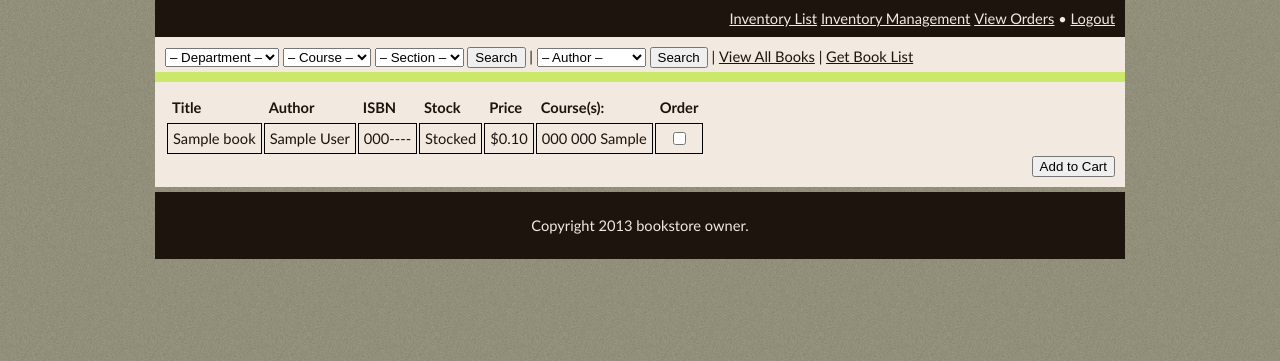
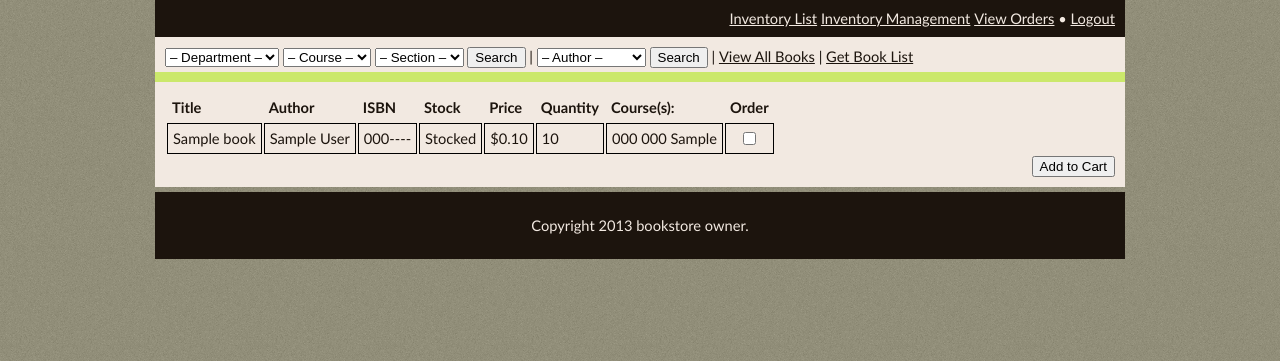
Before and after one commit to MrDOS/wanshitong, a PHP site: page /index.php/inventory in a window 1280 px wide. Shown: the part 59-420 px from the top of the page. Run offline with PHP 8.4, Linux system fonts and the light colour scheme; the visitor is signed in with stand-in values (Sample User, id 1); tables that the repository leaves empty or names only in its code hold one stand-in row (values such as "Sample post"); some libraries are stand-ins or nearby versions.

Commit message:
Stock quantity on inventory list.

```diff
--- a/engine/wanshitong/controllers/BooksController.php
+++ b/engine/wanshitong/controllers/BooksController.php
@@ -19,6 +19,8 @@ class BooksController extends Controller
     private $departments_repository;
     private $authors_repository;
 
+    private $show_quantity;
+
     /**
      * Construct the controller.
      *
@@ -31,6 +33,13 @@ class BooksController extends Controller
         $this->books_repository = $books_repository;
         $this->departments_repository = $departments_repository;
         $this->authors_repository = $authors_repository;
+
+        $this->show_quantity = false;
+    }
+
+    public function setShowQuantity($show_quantity)
+    {
+        $this->show_quantity = $show_quantity;
     }
 
     /**
@@ -61,6 +70,7 @@ class BooksController extends Controller
         $authors = $this->authors_repository->getAuthors();
 
         $view = new FilterableBooksView($books, $departments, $department, $courses, $course, $sections, $section, $authors, $author);
+        $view->setShowQuantity($this->show_quantity);
         $view->render();
     }
 }
--- a/engine/wanshitong/controllers/InventoryController.php
+++ b/engine/wanshitong/controllers/InventoryController.php
@@ -28,6 +28,7 @@ class InventoryController extends BooksController
     {
         $books_repository->setShowUnstocked(true);
         parent::__construct($books_repository, $departments_repository, $authors_repository);
+        parent::setShowQuantity(true);
     }
 
     public function get($get)
--- a/engine/wanshitong/models/Books.php
+++ b/engine/wanshitong/models/Books.php
@@ -51,7 +51,7 @@ class Books implements Repository
     public function getBooks($department = null, $course = null, $section = null)
     {
         $query = <<<SQL
-SELECT t1.isbn, t1.title, t1.stocked, t1.price,
+SELECT t1.isbn, t1.title, t1.stocked, t1.price, t1.quantity,
 GROUP_CONCAT(DISTINCT t3.display_name ORDER BY t3.display_name SEPARATOR ', ') AS authors,
 GROUP_CONCAT(DISTINCT CONCAT_WS(' ', t7.department_code, t6.course_number, t5.slot) ORDER BY t7.department_code, t6.course_number, t5.slot SEPARATOR ', ') AS courses
 FROM books t1
@@ -108,7 +108,7 @@ SQL;
     public function getBooksByAuthor($author)
     {
         $query = <<<SQL
-SELECT t1.isbn, t1.title, t1.stocked, t1.price,
+SELECT t1.isbn, t1.title, t1.stocked, t1.price, t1.quantity,
 GROUP_CONCAT(DISTINCT t3.display_name ORDER BY t3.display_name SEPARATOR ', ') AS authors,
 GROUP_CONCAT(DISTINCT CONCAT_WS(' ', t7.department_code, t6.course_number, t5.slot) ORDER BY t7.department_code, t6.course_number, t5.slot SEPARATOR ', ') AS courses
 FROM books t1
@@ -145,7 +145,7 @@ SQL;
     public function getBookByISBN($isbn)
     {
         $books = $this->db->prepare(<<<SQL
-SELECT t1.isbn, t1.title, t1.stocked, t1.price,
+SELECT t1.isbn, t1.title, t1.stocked, t1.price, t1.quantity,
 GROUP_CONCAT(DISTINCT t3.display_name ORDER BY t3.display_name SEPARATOR ', ') AS authors,
 GROUP_CONCAT(DISTINCT CONCAT_WS(' ', t7.department_code, t6.course_number, t5.slot) ORDER BY t7.department_code, t6.course_number, t5.slot SEPARATOR ', ') AS courses
 FROM books t1
--- a/engine/wanshitong/views/BooksView.php
+++ b/engine/wanshitong/views/BooksView.php
@@ -12,18 +12,49 @@ use wanshitong\TemplateManager;
 class BooksView extends PageView
 {
     /**
+     * @var \wanshitong\Template
+     */
+    private $content;
+
+    /**
      * Construct the view.
      *
      * @param array $books the books to display
      */
-    public function __construct($books, $header = null, $can_order = true, $submit_name = 'cart_add', $submit_label = 'Add to Cart')
+    public function __construct($books, $header = null, $can_order = true, $submit_name = 'cart_add', $submit_label = 'Add to Cart', $show_quantity = false)
     {
-        $content = TemplateManager::getDefaultTemplateManager()->load('books', array(
+        $this->content = TemplateManager::getDefaultTemplateManager()->load('books', array(
                 'books' => $books,
                 'header' => $header,
+                'can_order' => $can_order,
                 'submit_name' => $submit_name,
                 'submit_label' => $submit_label,
-                'can_order' => $can_order));
-        parent::__construct('Books', $content);
+                'show_quantity' => $show_quantity));
+        parent::__construct('Books', $this->content);
+    }
+
+    public function setHeader($header)
+    {
+        $this->content->setValue('header', $header);
+    }
+
+    public function setCanOrder($can_order)
+    {
+        $this->content->setValue('can_order', $can_order);
+    }
+
+    public function setSubmitName($submit_name)
+    {
+        $this->content->setValue('submit_name', $submit_name);
+    }
+
+    public function setSubmitLabel($submit_label)
+    {
+        $this->content->setValue('submit_label', $submit_label);
+    }
+
+    public function setShowQuantity($show_quantity)
+    {
+        $this->content->setValue('show_quantity', $show_quantity);
     }
 }
--- a/engine/wanshitong/views/PageView.php
+++ b/engine/wanshitong/views/PageView.php
@@ -23,6 +23,14 @@ class PageView implements View
     public function __construct($title, $content)
     {
         $this->title = $title;
+        $this->content = $content;
+    }
+
+    /**
+     * Replace the view content.
+     */
+    public function setContent($content)
+    {
         $this->content = $content;
     }
 
--- a/templates/books.phtml
+++ b/templates/books.phtml
@@ -2,7 +2,6 @@
 <?php if (count($books) == 0): ?>
 <p>No books found.</p>
 <?php else: ?>
-<?php $show_quantity = property_exists($books[0], 'quantity'); ?>
 <form action="<?= ROOT_URL ?>/cart" method="post">
     <table class="books">
         <tr>
```
